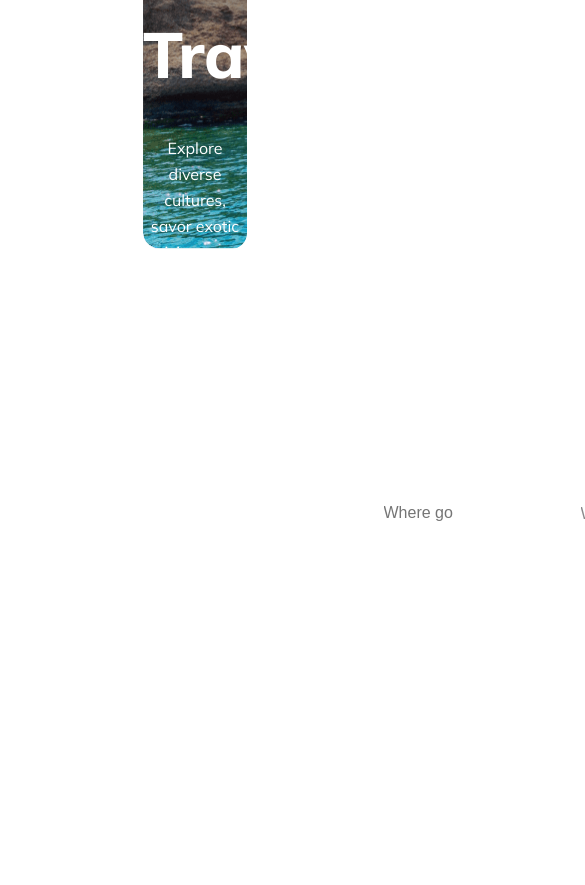
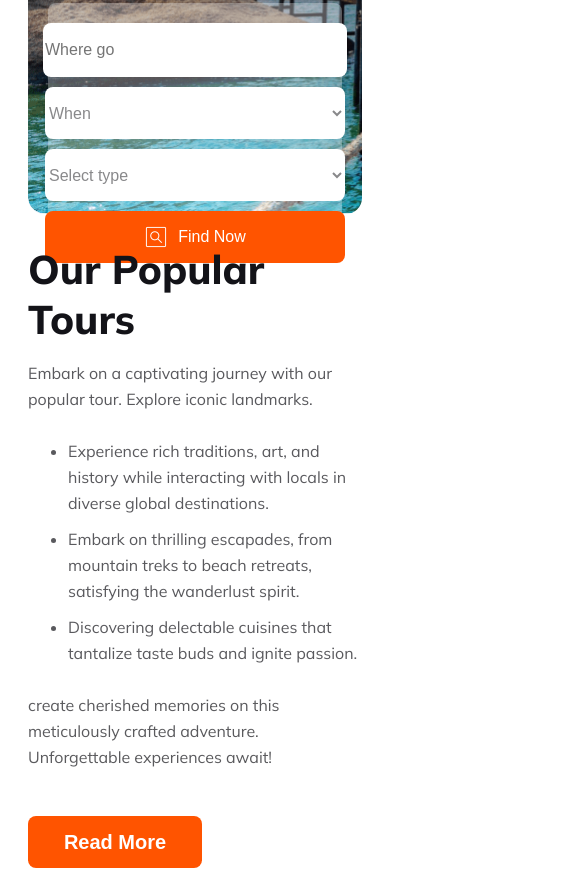
Before and after one commit to AnupXp/assignment-2, a plain HTML site: page index.html in a window 390 px wide. Shown: the part 410-1295 px from the top of the page, 585 px wide, since content can reach past the window. Before the commit the page ends 965 px from the top, so only its background shows below. Drawn offline with Linux system fonts and the light colour scheme.

Commit message:
responsive some section for mobile device

```diff
--- a/index.html
+++ b/index.html
@@ -28,10 +28,12 @@
         <div class="text_container">
           <h1>Explore Your Travel</h1>
           <p>
-            Explore diverse cultures, savor exotic cuisines, and create lifelong memories through the <br>enchanting journey of travel.</p>
+            Explore diverse cultures, savor exotic cuisines, and create lifelong
+            memories through the <br />enchanting journey of travel.
+          </p>
         </div>
         <div class="input_container">
-          <input type="text" placeholder="Where go">
+          <input type="text" placeholder="Where go" />
           <select name="Date">
             <option value="" disabled selected hidden>When</option>
             <option value="Date">1-7</option>
@@ -45,7 +47,43 @@
             <option value="premium">Premium</option>
             <option value="super-premium">super-premium</option>
           </select>
-            <button class="btn">Find Now</button>
+          <button class="btn">
+            <img
+              src="./Resources/Images/icons8-google-web-search-24.png"
+              alt=""
+            />Find Now
+          </button>
+        </div>
+      </section>
+      <section class="mixed_container">
+        <div class="text_part">
+          <h2>Our Popular Tours</h2>
+          <p class="text">
+            Embark on a captivating journey with our popular tour. Explore
+            iconic landmarks.
+          </p>
+          <ul>
+            <li>
+              Experience rich traditions, art, and history while interacting
+              with locals in diverse global destinations.
+            </li>
+            <li>
+              Embark on thrilling escapades, from mountain treks to beach
+              retreats, satisfying the wanderlust spirit.
+            </li>
+            <li>
+              Discovering delectable cuisines that tantalize taste buds and
+              ignite passion.
+            </li>
+          </ul>
+          <p>
+            create cherished memories on this meticulously crafted adventure.
+            Unforgettable experiences await!
+          </p>
+          <button class="btn_primary">Read More</button>
+        </div>
+        <div class="img_part">
+          <img src="./Resources/Images/Rectangle-4.png" alt="" />
         </div>
       </section>
     </main>
--- a/styles/style.css
+++ b/styles/style.css
@@ -8,6 +8,17 @@ body {
 .main_container {
   margin-left: 135px;
   margin-right: 135px;
+}
+.btn_primary {
+  color: #fff;
+  text-align: center;
+  font-size: 20px;
+  font-weight: 800;
+  width: 174px;
+  height: 52px;
+  border: none;
+  border-radius: 8px;
+  background: #ff5400;
 }
 /* nav related style */
 .nav_container {
@@ -82,16 +93,17 @@ body {
   line-height: 26px;
   text-align: center;
   padding-top: 25px;
+  padding-bottom: 30px;
 }
 .input_container {
   display: flex;
-  justify-content: space-around;
+  justify-content: space-evenly;
   align-items: center;
   width: 768px;
   height: 84px;
   border-radius: 8px;
   background: rgba(255, 255, 255, 0.3);
-  margin: 50px 230px;
+  margin: auto;
 }
 .input_container input,
 select,
@@ -106,6 +118,95 @@ button {
   font-weight: 400;
 }
 .btn {
+  display: flex;
+  justify-content: center;
+  align-items: center;
+  gap: 10px;
   background: #ff5400;
   color: #fff;
+  cursor: pointer;
 }
+/* text and image part */
+.mixed_container {
+  display: flex;
+  justify-content: space-between;
+  gap: 55px;
+  margin-top: 100px;
+}
+.text_part h2 {
+  color: #131318;
+  font-size: 40px;
+  font-weight: 800;
+  margin: 0;
+}
+.text_part .text,
+ul > li {
+  color: rgba(19, 19, 24, 0.7);
+  font-size: 16px;
+  font-weight: 400;
+  line-height: 26px;
+  padding-bottom: 25px;
+}
+.text_part > p {
+  color: #5a5a5d;
+  font-size: 16px;
+  font-weight: 400;
+  line-height: 26px;
+  padding-bottom: 30px;
+}
+/* media quarry for mobile device */
+@media screen and (max-width: 576px) {
+  .main_container {
+    margin: 0px 20px 0px;
+  }
+  .nav_container {
+    flex-direction: column;
+    justify-content: space-around;
+    margin-top: 20px;
+  }
+  .nav_section {
+    flex-direction: row;
+    gap: 10px;
+    padding-bottom: 20px;
+  }
+  .text_container h1 {
+    font-size: 40px;
+    padding-top: 30px;
+  }
+  .text_container > p {
+    padding-bottom: 20px;
+    margin: 0 20px;
+  }
+  .input_container {
+    flex-direction: column;
+    gap: 10px;
+    width: auto;
+    height: auto;
+    margin: 10px 20px;
+    padding: 20px;
+  }
+  .input_container input,
+  select,
+  button {
+    width: 300px;
+    height: 52px;
+    border: none;
+    border-radius: 8px;
+    background: #fff;
+    color: rgba(19, 19, 24, 0.5);
+    font-size: 16px;
+    font-weight: 400;
+  }
+  .mixed_container {
+    flex-direction: column;
+    gap: 20px;
+    margin-top: 30px;
+  }
+  .text_part .text,
+  ul > li {
+    padding-bottom: 10px;
+  }
+  .img_part>img{
+    width: 425px;
+  }
+}
```
Also changed, not shown: Resources/Images/Frame.svg (deleted), Resources/Images/icons8-google-web-search-24.png (added). Lines whose indentation alone changed are shown as unchanged.
